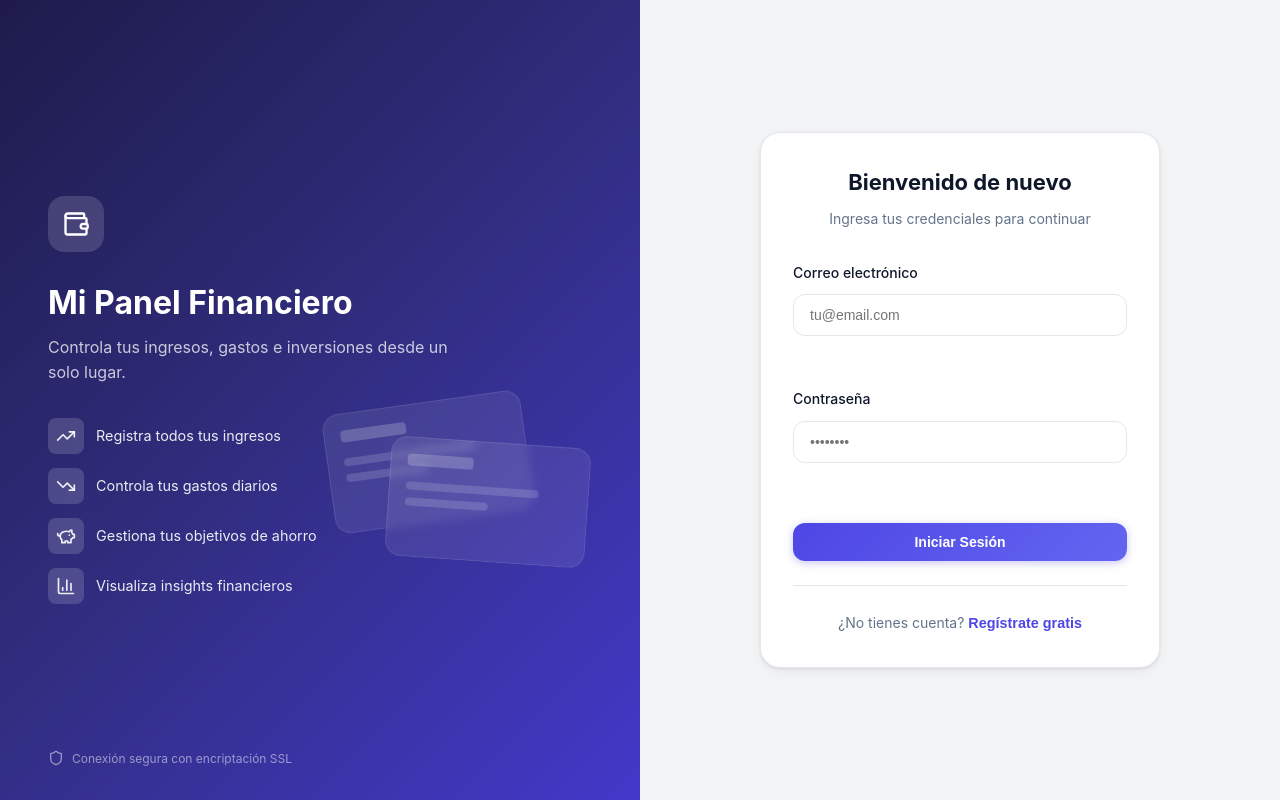
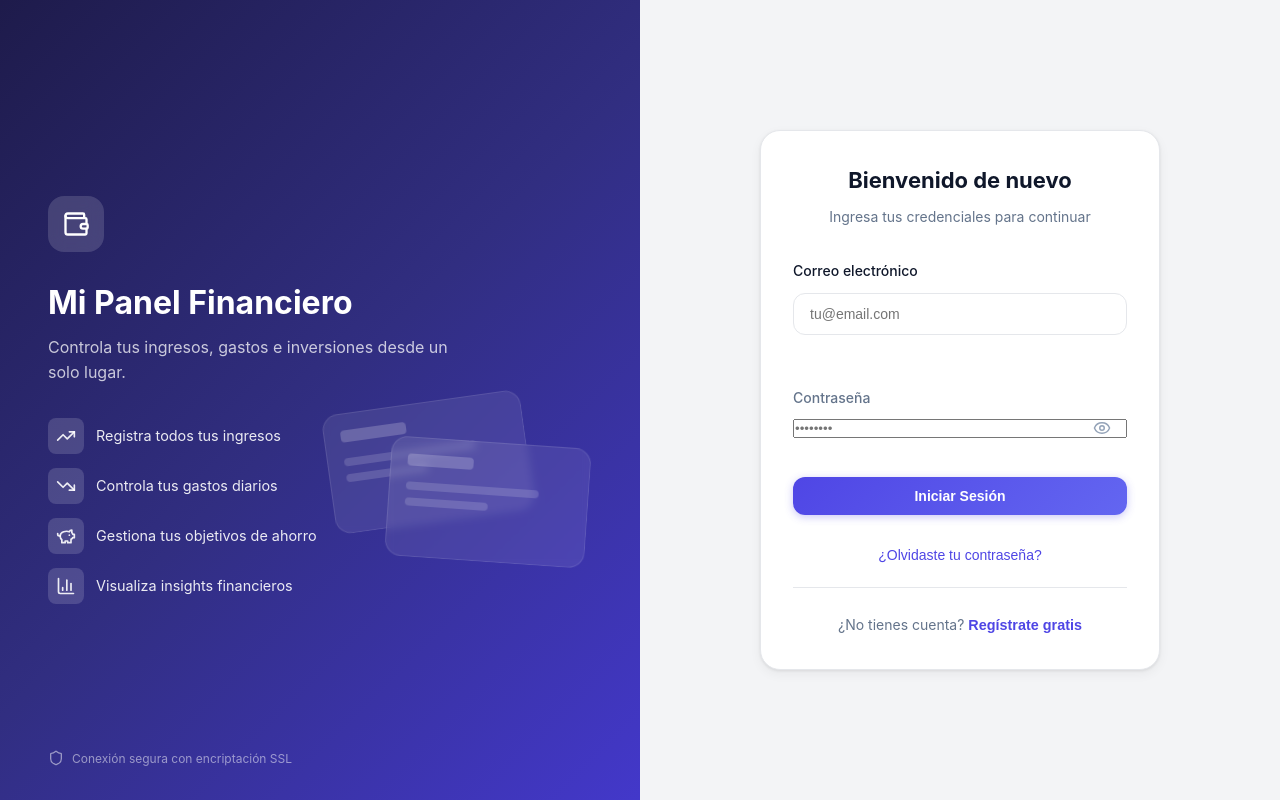
Before and after one commit to jmdatahub/Gestor-app, a React (Vite) app in the folder app-clean/: page /auth in a window 1280 px wide. Built offline with nearby package versions, Linux system fonts and the light colour scheme.

Commit message:
feat: forgot password, show/hide password, password strength indicator

```diff
--- a/app-clean/src/pages/Auth.tsx
+++ b/app-clean/src/pages/Auth.tsx
@@ -2,8 +2,24 @@ import { useState, useEffect } from 'react'
 import { useNavigate, useSearchParams } from 'react-router-dom'
 import { supabase } from '../lib/supabaseClient'
 import { ensureDefaultAccountsForUser } from '../services/authService'
-import { TrendingUp, TrendingDown, Wallet, PiggyBank, Shield, BarChart3, AlertTriangle, CheckCircle, Mail } from 'lucide-react'
+import { TrendingUp, TrendingDown, Wallet, PiggyBank, Shield, BarChart3, AlertTriangle, CheckCircle, Mail, Eye, EyeOff, KeyRound } from 'lucide-react'
 import { UiInput } from '../components/ui/UiInput'
+
+// Password strength calculator
+function getPasswordStrength(password: string): { score: number; label: string; color: string } {
+  let score = 0
+  if (password.length >= 6) score++
+  if (password.length >= 8) score++
+  if (/[A-Z]/.test(password)) score++
+  if (/[0-9]/.test(password)) score++
+  if (/[^A-Za-z0-9]/.test(password)) score++
+
+  if (score <= 1) return { score, label: 'Muy débil', color: '#ef4444' }
+  if (score === 2) return { score, label: 'Débil', color: '#f97316' }
+  if (score === 3) return { score, label: 'Aceptable', color: '#eab308' }
+  if (score === 4) return { score, label: 'Buena', color: '#22c55e' }
+  return { score, label: 'Muy segura', color: '#10b981' }
+}
 
 export default function Auth() {
   const navigate = useNavigate()
@@ -16,6 +32,10 @@ export default function Auth() {
   const [showSuspendedMessage, setShowSuspendedMessage] = useState(false)
   const [showEmailConfirmed, setShowEmailConfirmed] = useState(false)
   const [showRegistrationSuccess, setShowRegistrationSuccess] = useState(false)
+  const [showPassword, setShowPassword] = useState(false)
+  const [showForgotPassword, setShowForgotPassword] = useState(false)
+  const [resetEmailSent, setResetEmailSent] = useState(false)
+  const [resetLoading, setResetLoading] = useState(false)
 
   // Check URL params for various states
   useEffect(() => {
@@ -92,6 +112,33 @@ export default function Auth() {
       setLoading(false)
     }
   }
+
+  // Handle password reset
+  const handleResetPassword = async (e: React.FormEvent) => {
+    e.preventDefault()
+    if (!email.trim()) {
+      setError('Por favor, introduce tu correo electrónico')
+      return
+    }
+
+    setResetLoading(true)
+    setError(null)
+
+    try {
+      const siteUrl = import.meta.env.VITE_SITE_URL || window.location.origin
+      const { error } = await supabase.auth.resetPasswordForEmail(email, {
+        redirectTo: `${siteUrl}/auth/reset-password`
+      })
+      if (error) throw error
+      setResetEmailSent(true)
+    } catch (err) {
+      setError(err instanceof Error ? err.message : 'Error al enviar el correo')
+    } finally {
+      setResetLoading(false)
+    }
+  }
+
+  const passwordStrength = getPasswordStrength(password)
 
   const features = [
     { icon: TrendingUp, text: 'Registra todos tus ingresos' },
@@ -268,17 +315,82 @@ export default function Auth() {
                 />
               </div>
 
-              <div className="mb-6">
-                <UiInput
+              <div className="mb-4" style={{ position: 'relative' }}>
+                <label htmlFor="password" style={{
+                  display: 'block',
+                  marginBottom: '6px',
+                  fontSize: '0.875rem',
+                  fontWeight: 500,
+                  color: 'var(--text-secondary)'
+                }}>
+                  Contraseña
+                </label>
+                <div style={{ position: 'relative' }}>
+                  <input
                     id="password"
-                  type="password"
-                  label="Contraseña"
+                    type={showPassword ? 'text' : 'password'}
                     value={password}
                     onChange={(e) => setPassword(e.target.value)}
                     placeholder="••••••••"
                     required
-                  hint={!isLogin ? "Mínimo 6 caracteres" : undefined}
+                    className="form-input"
+                    style={{
+                      width: '100%',
+                      paddingRight: '44px'
+                    }}
                   />
+                  <button
+                    type="button"
+                    onClick={() => setShowPassword(!showPassword)}
+                    style={{
+                      position: 'absolute',
+                      right: '12px',
+                      top: '50%',
+                      transform: 'translateY(-50%)',
+                      background: 'none',
+                      border: 'none',
+                      cursor: 'pointer',
+                      padding: '4px',
+                      color: 'var(--text-muted)',
+                      display: 'flex',
+                      alignItems: 'center'
+                    }}
+                    tabIndex={-1}
+                  >
+                    {showPassword ? <EyeOff size={18} /> : <Eye size={18} />}
+                  </button>
+                </div>
+
+                {/* Password Strength Indicator - only during registration */}
+                {!isLogin && password.length > 0 && (
+                  <div style={{ marginTop: '8px' }}>
+                    <div style={{
+                      display: 'flex',
+                      gap: '4px',
+                      marginBottom: '4px'
+                    }}>
+                      {[1, 2, 3, 4, 5].map(i => (
+                        <div
+                          key={i}
+                          style={{
+                            flex: 1,
+                            height: '4px',
+                            borderRadius: '2px',
+                            background: i <= passwordStrength.score ? passwordStrength.color : 'var(--border-color)',
+                            transition: 'background 0.2s'
+                          }}
+                        />
+                      ))}
+                    </div>
+                    <span style={{
+                      fontSize: '0.75rem',
+                      color: passwordStrength.color,
+                      fontWeight: 500
+                    }}>
+                      {passwordStrength.label}
+                    </span>
+                  </div>
+                )}
               </div>
 
               <button
@@ -293,6 +405,30 @@ export default function Auth() {
                     : 'Crear Cuenta'
                 }
               </button>
+
+              {/* Forgot Password Link - only on login */}
+              {isLogin && (
+                <button
+                  type="button"
+                  onClick={() => {
+                    setShowForgotPassword(true)
+                    setError(null)
+                    setResetEmailSent(false)
+                  }}
+                  style={{
+                    background: 'none',
+                    border: 'none',
+                    color: 'var(--primary)',
+                    cursor: 'pointer',
+                    fontSize: '0.875rem',
+                    marginTop: '12px',
+                    width: '100%',
+                    textAlign: 'center'
+                  }}
+                >
+                  ¿Olvidaste tu contraseña?
+                </button>
+              )}
             </form>
 
             <div className="auth-form-footer">
@@ -304,6 +440,7 @@ export default function Auth() {
                 onClick={() => {
                   setIsLogin(!isLogin)
                   setError(null)
+                  setShowForgotPassword(false)
                 }}
                 className="auth-toggle-btn"
               >
@@ -313,6 +450,122 @@ export default function Auth() {
           </div>
         </div>
       </div>
+
+      {/* Forgot Password Modal */}
+      {showForgotPassword && (
+        <div style={{
+          position: 'fixed',
+          inset: 0,
+          background: 'rgba(0,0,0,0.6)',
+          display: 'flex',
+          alignItems: 'center',
+          justifyContent: 'center',
+          zIndex: 9999,
+          padding: '20px'
+        }}>
+          <div style={{
+            background: 'var(--bg-card)',
+            borderRadius: '16px',
+            padding: '32px',
+            maxWidth: '400px',
+            width: '100%',
+            boxShadow: '0 20px 60px rgba(0,0,0,0.3)'
+          }}>
+            {resetEmailSent ? (
+              <>
+                <div style={{ textAlign: 'center', marginBottom: '20px' }}>
+                  <div style={{
+                    width: '64px',
+                    height: '64px',
+                    borderRadius: '50%',
+                    background: 'rgba(34, 197, 94, 0.1)',
+                    display: 'flex',
+                    alignItems: 'center',
+                    justifyContent: 'center',
+                    margin: '0 auto 16px'
+                  }}>
+                    <Mail size={28} color="#22c55e" />
+                  </div>
+                  <h3 style={{ marginBottom: '8px', fontSize: '1.25rem' }}>¡Correo enviado!</h3>
+                  <p style={{ color: 'var(--text-muted)', fontSize: '0.9rem' }}>
+                    Revisa tu bandeja de entrada y sigue el enlace para restablecer tu contraseña.
+                  </p>
+                </div>
+                <button
+                  onClick={() => {
+                    setShowForgotPassword(false)
+                    setResetEmailSent(false)
+                  }}
+                  className="btn btn-primary w-full"
+                >
+                  Entendido
+                </button>
+              </>
+            ) : (
+              <>
+                <div style={{ textAlign: 'center', marginBottom: '24px' }}>
+                  <div style={{
+                    width: '64px',
+                    height: '64px',
+                    borderRadius: '50%',
+                    background: 'var(--primary-soft)',
+                    display: 'flex',
+                    alignItems: 'center',
+                    justifyContent: 'center',
+                    margin: '0 auto 16px'
+                  }}>
+                    <KeyRound size={28} color="var(--primary)" />
+                  </div>
+                  <h3 style={{ marginBottom: '8px', fontSize: '1.25rem' }}>Recuperar contraseña</h3>
+                  <p style={{ color: 'var(--text-muted)', fontSize: '0.9rem' }}>
+                    Introduce tu correo y te enviaremos un enlace para crear una nueva contraseña.
+                  </p>
+                </div>
+
+                {error && (
+                  <div className="auth-error" style={{ marginBottom: '16px' }}>
+                    {error}
+                  </div>
+                )}
+
+                <form onSubmit={handleResetPassword}>
+                  <UiInput
+                    id="reset-email"
+                    type="email"
+                    label="Correo electrónico"
+                    value={email}
+                    onChange={(e) => setEmail(e.target.value)}
+                    placeholder="tu@email.com"
+                    required
+                  />
+
+                  <div style={{ display: 'flex', gap: '12px', marginTop: '20px' }}>
+                    <button
+                      type="button"
+                      onClick={() => {
+                        setShowForgotPassword(false)
+                        setError(null)
+                      }}
+                      className="btn btn-secondary"
+                      style={{ flex: 1 }}
+                    >
+                      Cancelar
+                    </button>
+                    <button
+                      type="submit"
+                      className="btn btn-primary"
+                      style={{ flex: 1 }}
+                      disabled={resetLoading}
+                    >
+                      {resetLoading ? 'Enviando...' : 'Enviar enlace'}
+                    </button>
+                  </div>
+                </form>
+              </>
+            )}
+          </div>
+        </div>
+      )}
     </div>
   )
 }
```
Lines whose indentation alone changed are shown as unchanged.
